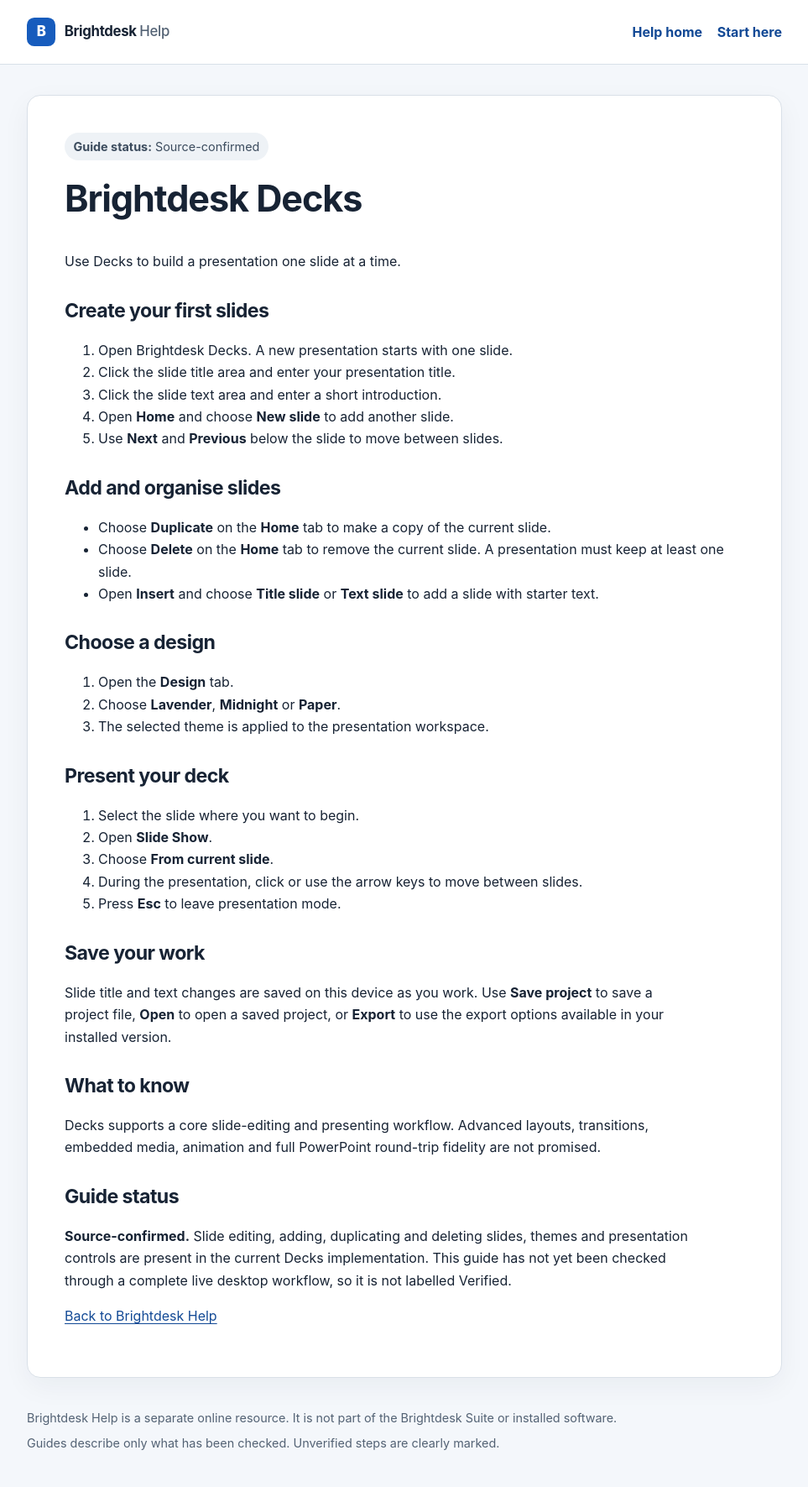
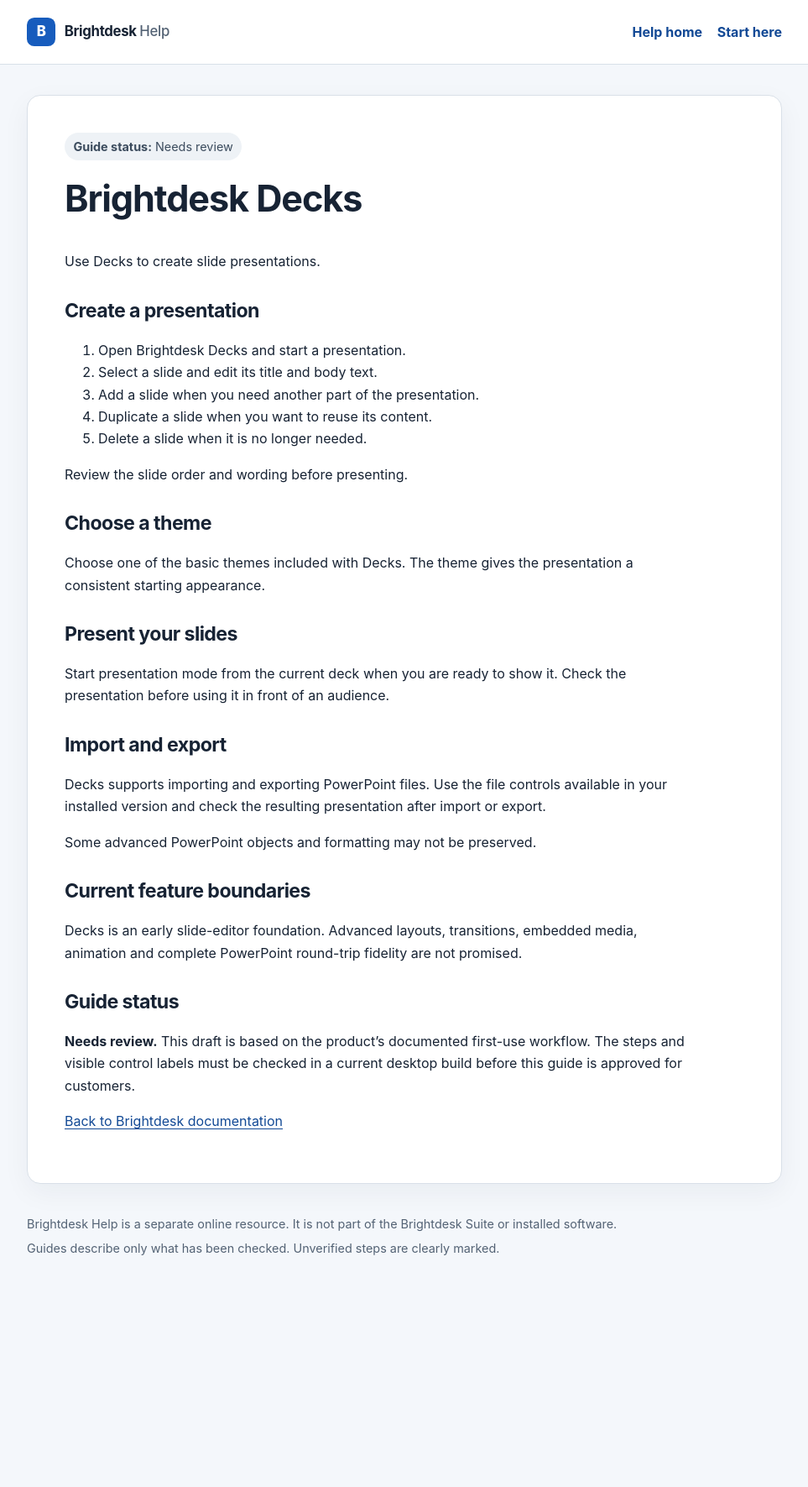
Before and after one commit to conz20/Brightdesk-Wiki, a Jekyll site: the page built from docs/products/decks.md, in a window 1280 px wide. Shown: the whole page at 84% size, without its empty margins (158-1121 px from the left). Built offline with Jekyll 4.4.1, drawn with Linux system fonts in a browser that asks for light colours; after the commit the page ends 1539 px from its top, so only the background shows below that.

Commit message:
docs(wiki): add reviewed-scope decks getting-started draft

```diff
--- a/docs/products/decks.md
+++ b/docs/products/decks.md
@@ -1,53 +1,45 @@
 ---
 layout: default
 title: Brightdesk Decks
-description: Create slides, choose a theme and present with Brightdesk Decks.
-status: Source-confirmed
+description: A practical starting guide for creating and presenting slides in Brightdesk Decks.
+status: Needs review
 permalink: /products/decks.html
 ---
 
 # Brightdesk Decks
 
-Use Decks to build a presentation one slide at a time.
+Use Decks to create slide presentations.
 
-## Create your first slides
+## Create a presentation
 
-1. Open Brightdesk Decks. A new presentation starts with one slide.
-2. Click the slide title area and enter your presentation title.
-3. Click the slide text area and enter a short introduction.
-4. Open **Home** and choose **New slide** to add another slide.
-5. Use **Next** and **Previous** below the slide to move between slides.
+1. Open Brightdesk Decks and start a presentation.
+2. Select a slide and edit its title and body text.
+3. Add a slide when you need another part of the presentation.
+4. Duplicate a slide when you want to reuse its content.
+5. Delete a slide when it is no longer needed.
 
-## Add and organise slides
+Review the slide order and wording before presenting.
 
-- Choose **Duplicate** on the **Home** tab to make a copy of the current slide.
-- Choose **Delete** on the **Home** tab to remove the current slide. A presentation must keep at least one slide.
-- Open **Insert** and choose **Title slide** or **Text slide** to add a slide with starter text.
+## Choose a theme
 
-## Choose a design
+Choose one of the basic themes included with Decks. The theme gives the presentation a consistent starting appearance.
 
-1. Open the **Design** tab.
-2. Choose **Lavender**, **Midnight** or **Paper**.
-3. The selected theme is applied to the presentation workspace.
+## Present your slides
 
-## Present your deck
+Start presentation mode from the current deck when you are ready to show it. Check the presentation before using it in front of an audience.
 
-1. Select the slide where you want to begin.
-2. Open **Slide Show**.
-3. Choose **From current slide**.
-4. During the presentation, click or use the arrow keys to move between slides.
-5. Press **Esc** to leave presentation mode.
+## Import and export
 
-## Save your work
+Decks supports importing and exporting PowerPoint files. Use the file controls available in your installed version and check the resulting presentation after import or export.
 
-Slide title and text changes are saved on this device as you work. Use **Save project** to save a project file, **Open** to open a saved project, or **Export** to use the export options available in your installed version.
+Some advanced PowerPoint objects and formatting may not be preserved.
 
-## What to know
+## Current feature boundaries
 
-Decks supports a core slide-editing and presenting workflow. Advanced layouts, transitions, embedded media, animation and full PowerPoint round-trip fidelity are not promised.
+Decks is an early slide-editor foundation. Advanced layouts, transitions, embedded media, animation and complete PowerPoint round-trip fidelity are not promised.
 
 ## Guide status
 
-**Source-confirmed.** Slide editing, adding, duplicating and deleting slides, themes and presentation controls are present in the current Decks implementation. This guide has not yet been checked through a complete live desktop workflow, so it is not labelled Verified.
+**Needs review.** This draft is based on the product's documented first-use workflow. The steps and visible control labels must be checked in a current desktop build before this guide is approved for customers.
 
-[Back to Brightdesk Help](../index.html)
+[Back to Brightdesk documentation](../index.md)
```
